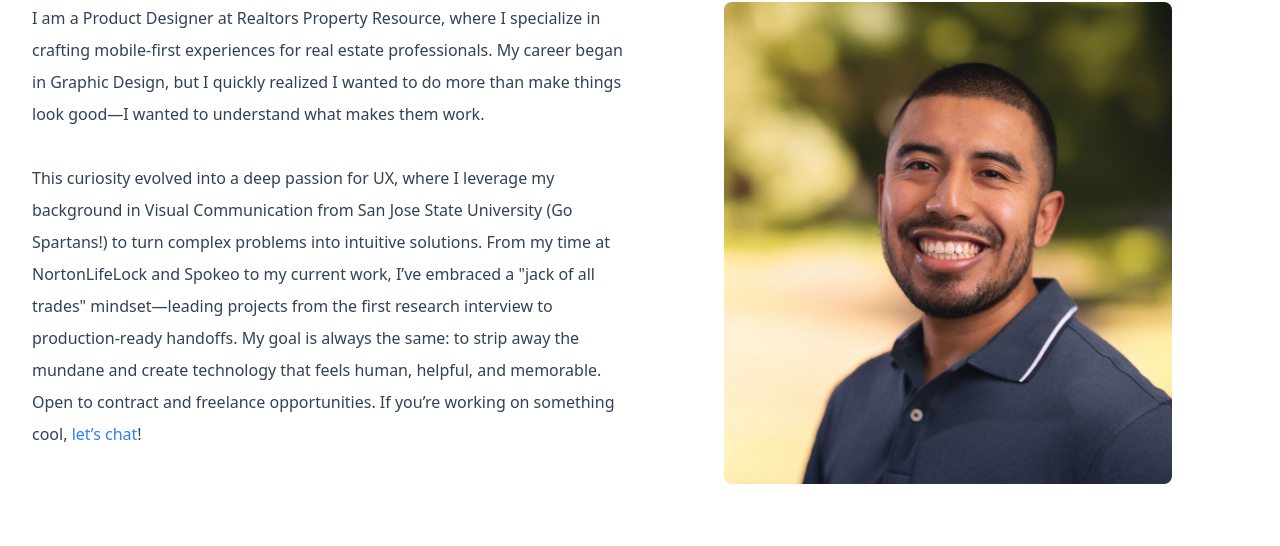
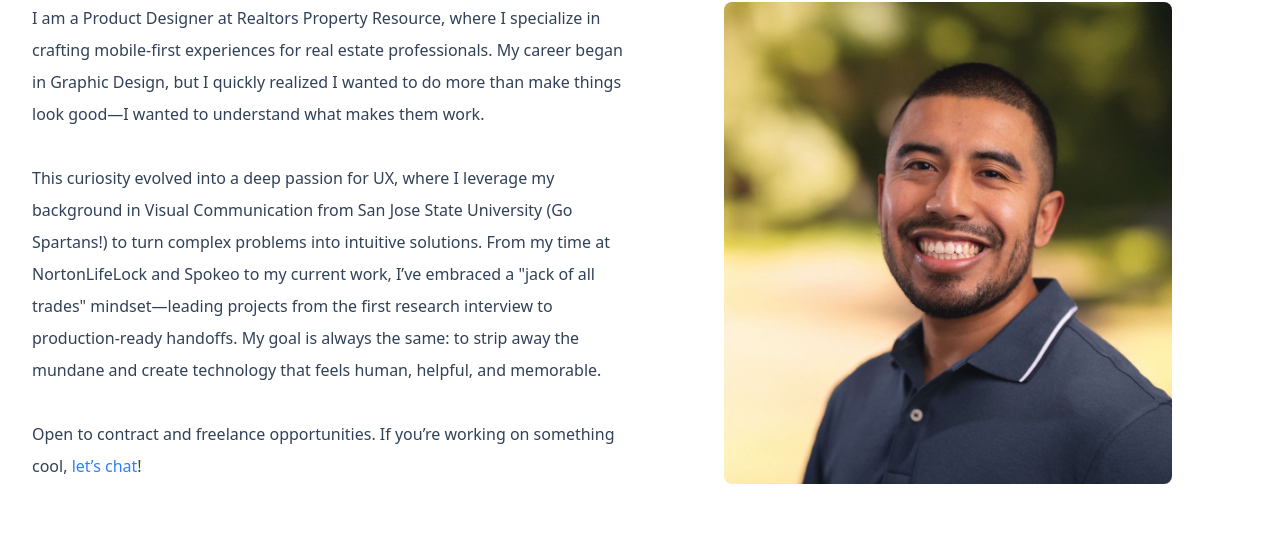
Before and after one commit to tramirez30/sitePortfolio, a website: page about.html in a window 1280 px wide. Shown: the part 198-744 px from the top of the page. Drawn offline with nearby package versions, Linux system fonts and the light colour scheme.

Commit message:
Fix: Broke copy into 3 sections

```diff
--- a/about.html
+++ b/about.html
@@ -95,6 +95,8 @@
               projects from the first research interview to production-ready
               handoffs. My goal is always the same: to strip away the mundane
               and create technology that feels human, helpful, and memorable.
+            </p>
+            <p class="text-base/8 text-slate-700">
               Open to contract and freelance opportunities. If you’re working on
               something cool,
               <a
```
